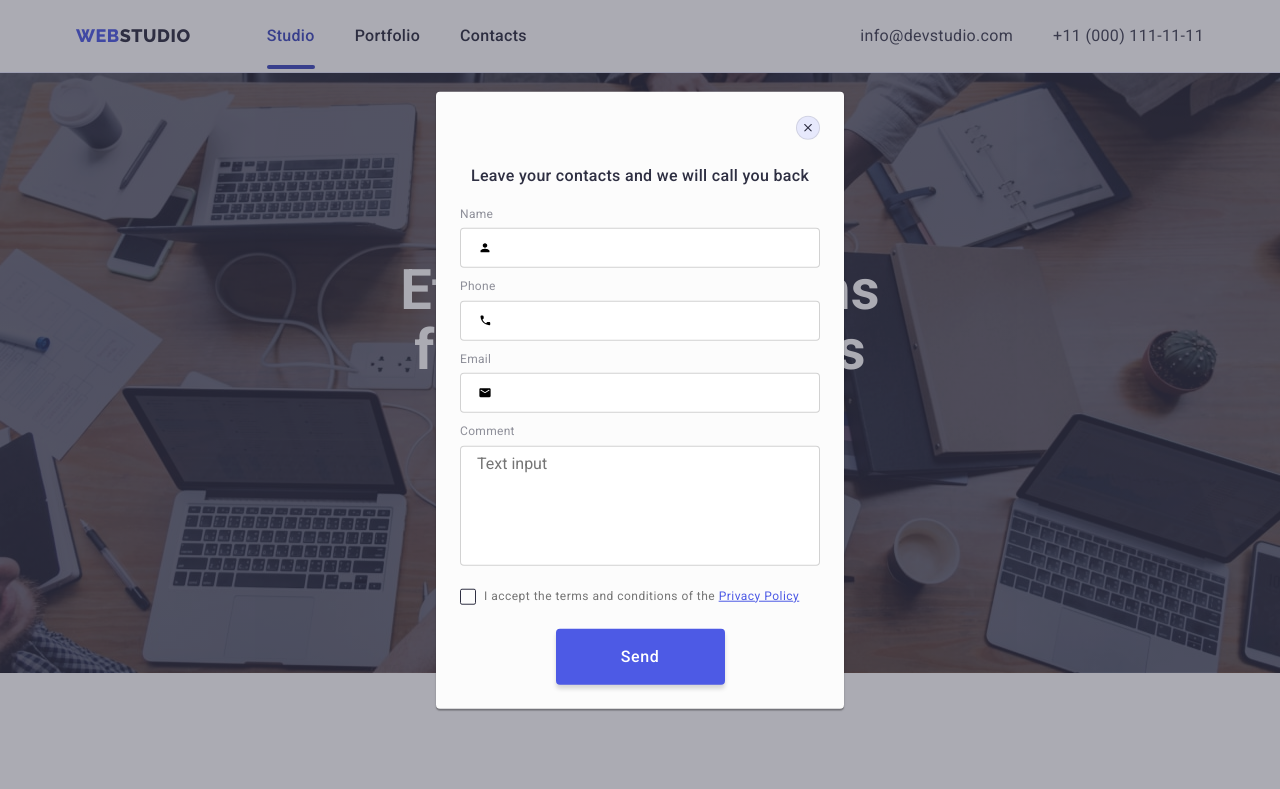
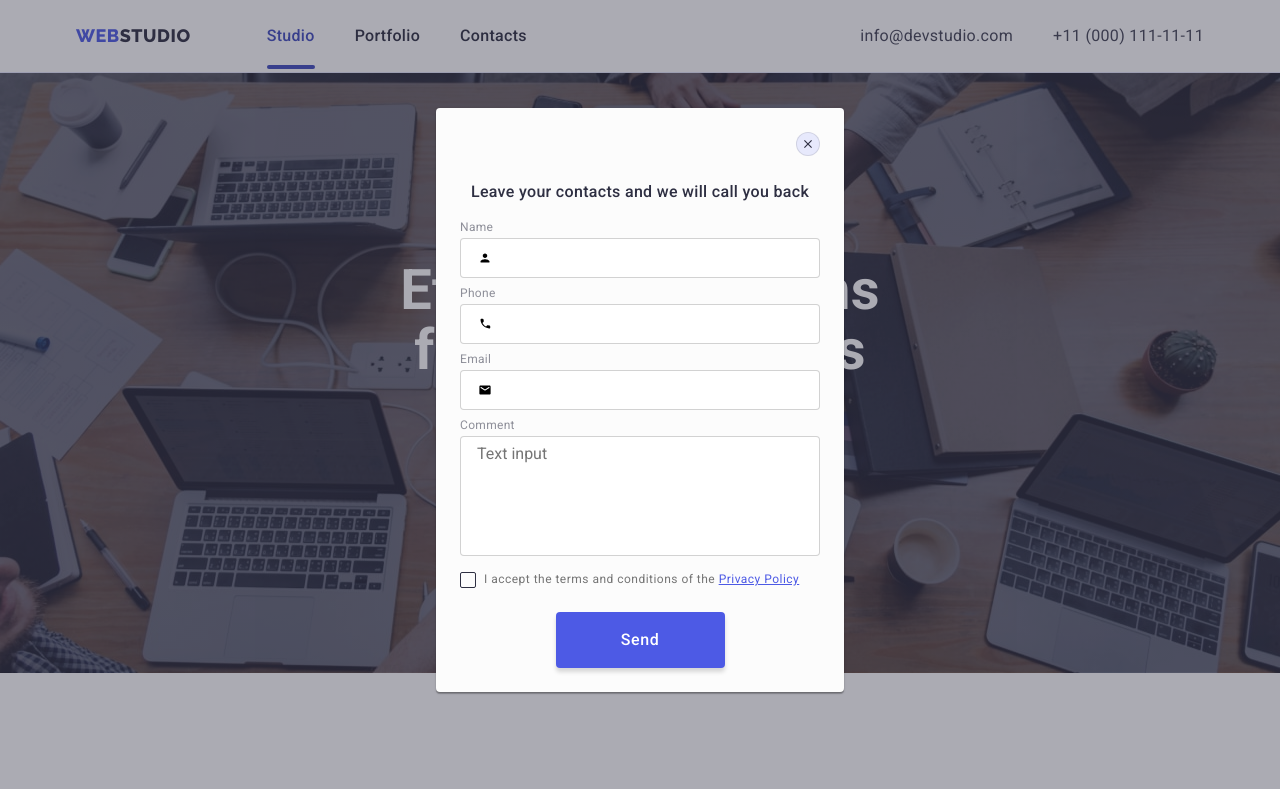
Before and after one commit to JuliaRedko/goit-homework-06, a plain HTML site: page index.html in a window 1280 px wide. Both pictures are taken after a click on the button "Order Service". Shown: the top 789 px of the page. Drawn offline with nearby package versions, Linux system fonts and the light colour scheme.

Commit message:
css html form

```diff
--- a/css/stayle.css
+++ b/css/stayle.css
@@ -511,12 +511,11 @@ body {
  /* Footer form */
 .footer-form {
     display: flex;
-   padding-left: 80px;
+    flex-direction: column;
+    margin-left: 80px;
 }
 
 .footer-form-title {
-  position: absolute;
-    margin-bottom: 16px;
     font-weight: 500;
     font-size: 16px;
     line-height: 1.5;
@@ -527,8 +526,6 @@ body {
 .footer-form-field {
     display: flex;
     align-items: center;
-
-
 }
 
 .footer-form-input {
@@ -548,6 +545,10 @@ body {
     line-height: 2px;
     letter-spacing: 0.04em;
     color: rgba(255, 255, 255, 0.6);
+}
+
+.footer-form-input:focus {
+    border-style: none;
 }
 
 .subscribe-submit {
@@ -729,7 +730,8 @@ box-shadow: 0px 1px 6px rgba(46, 47, 66, 0.08), 0px 1px 1px rgba(46, 47, 66, 0.1
 
 .modal {
     width: 408px;
-    min-height: 576px;
+    height: 584px;
+
     padding: 72px 24px 24px;
     background: var(--dairy-color);
     box-shadow: 0px 1px 1px rgba(0, 0, 0, 0.14), 0px 1px 3px rgba(0, 0, 0, 0.12), 0px 2px 1px rgba(0, 0, 0, 0.2);
@@ -750,11 +752,12 @@ box-shadow: 0px 1px 6px rgba(46, 47, 66, 0.08), 0px 1px 1px rgba(46, 47, 66, 0.1
     justify-content: center;
     align-items: center;
     margin-left: auto;
+    cursor: pointer;
     border-radius: 50%;
     background: var(--cornflawer-color);
     border: 1px solid rgba(0, 0, 0, 0.1);
     position: absolute;
-    transition: backround cubic-bezier(0.4, 0, 0.2, 1);
+    transition: background 250ms cubic-bezier(0.4, 0, 0.2, 1);
 }
 
 .modal-close:hover,
@@ -807,9 +810,8 @@ box-shadow: 0px 1px 6px rgba(46, 47, 66, 0.08), 0px 1px 1px rgba(46, 47, 66, 0.1
     display: block;
     margin-bottom: 4px;
     color: var(--light-slate);
-    font-weight: 400px;
     font-size: 12px;
-    line-height: 1.7;
+    line-height: 1.17;
     letter-spacing: 0,04em;
 }
 
@@ -827,7 +829,7 @@ box-shadow: 0px 1px 6px rgba(46, 47, 66, 0.08), 0px 1px 1px rgba(46, 47, 66, 0.1
     border-radius: 4px;
     box-sizing: border-box;
     padding-left: 42px;
-    transition: border-color cubic-bezier(0.4, 0, 0.2, 1);
+    transition: border-color 250ms cubic-bezier(0.4, 0, 0.2, 1);
 }
 
 .form-input:focus {
@@ -845,18 +847,18 @@ box-shadow: 0px 1px 6px rgba(46, 47, 66, 0.08), 0px 1px 1px rgba(46, 47, 66, 0.1
     display: block;
     top: 11px;
     left: 16px;
-    transition: fill cubic-bezier(0.4, 0, 0.2, 1);
+    transition: fill 250ms cubic-bezier(0.4, 0, 0.2, 1);
 
 }
 
 .modal-form-message {
+    display: block;
     width: 100%;
     height: 120px;
     padding: 8px 16px;
     resize: none;
     border: 1px solid rgba(33, 33, 33, 0.2);
     border-radius: 4px;
-    margin-bottom: 16px;
 }
 
 .modal-form-message:focus {
@@ -872,6 +874,7 @@ box-shadow: 0px 1px 6px rgba(46, 47, 66, 0.08), 0px 1px 1px rgba(46, 47, 66, 0.1
     line-height: 1.3;
     letter-spacing: 0.04em;
     color: #757575;
+    margin-top: 16px;
     margin-bottom: 24px;
 }
 
@@ -899,6 +902,12 @@ box-shadow: 0px 1px 6px rgba(46, 47, 66, 0.08), 0px 1px 1px rgba(46, 47, 66, 0.1
     outline: 1.25px solid var(--acsent-color);
 }
 
+.form-btn:hover,
+.form-btn:focus {
+    background: var(--acsent-color);
+
+}
+
 .modal-police-box {
     font-size: 12px;
     line-height: 1.3;
--- a/index.html
+++ b/index.html
@@ -457,16 +457,13 @@
        placeholder="Text input"></textarea>
     </label>
 
-    <div class="checkbox-form">
-
         <input id="user-policy" type="checkbox"
         class="modal-form-check visually-hidden"
         name="user-policy">
         <label for="user-policy"
         class="modal-form-check-desc">I accept the terms and conditions of the&nbsp;<a class="modal-police-box" href="#">Privacy Policy</a></label>
-    </div>
 
-       <button type="submit" class="Form-btn btn">Send</button>
+       <button type="submit" class="form-btn btn">Send</button>
     </form>
 
       </div>
```
